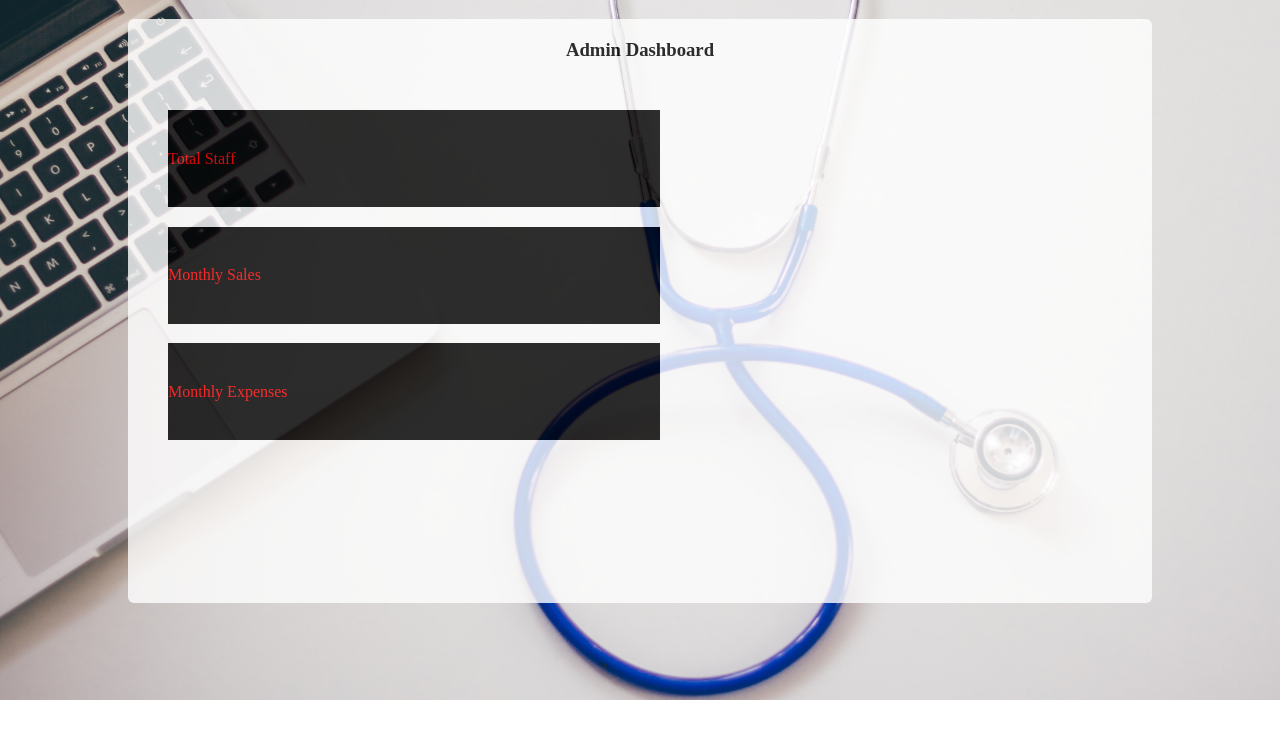
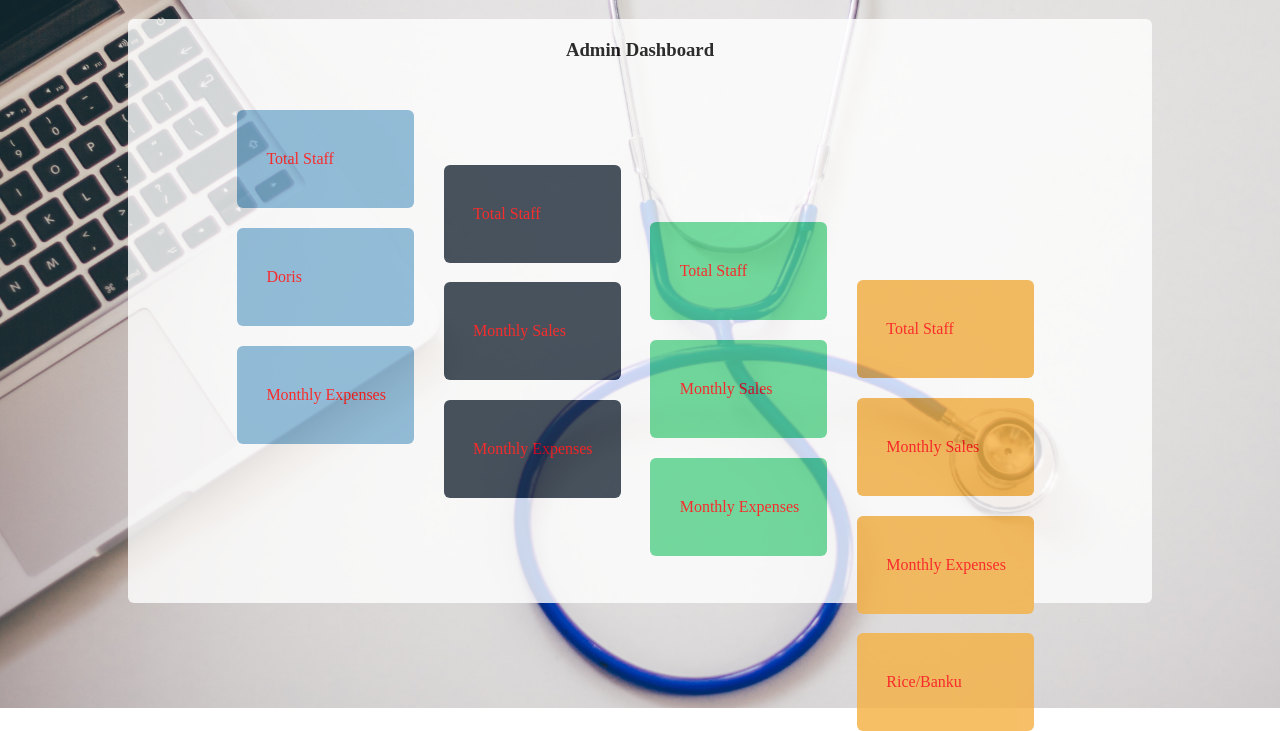
Before and after one commit to ra-n-dev/ccclstores, a PHP site: page /home/admin/index.php in a window 1280 px wide. Shown: the part 100-831 px from the top of the page. Before the commit the page ends 800 px from the top, so only its background shows below. Run offline with PHP 8.4, Linux system fonts and the light colour scheme; the visitor is signed in with stand-in values (Sample User, id 1); data that the repository does not hold is empty; some libraries are stand-ins or nearby versions.

Commit message:
before table rewrite

```diff
--- a/home/admin/index.php
+++ b/home/admin/index.php
@@ -62,17 +62,97 @@ include("../header.php");
         padding-top: 20px;
         padding-bottom: 30px;
     }
-    .dash .ad ul li{
-        margin-top: 2%;
-        padding-bottom: 4%;
-        padding-top: 4%;
+
+
+    .dash .ad ul li a{
+        text-decoration: none;
+
+        padding-top: 5vh;
+        padding-bottom: 5vh;
+        padding-left: 3%;
+        padding-right: 2%;
+        border-radius: 6px;
         color: red;
         display: block;
-        width: 50%;
-        background: black;
-        margin-right: 3%;
+        width: 13%;
+        background: #7FB3D5;
+        margin-right: 0%;
+        margin-top: 2%;
+        margin-left: 7%;
 
     }
+
+
+    .dash .add ul li{
+
+     list-style: none;
+    }
+
+    .dash .ad ul li{
+
+     list-style: none;
+    }
+     .dash .add ul li a{
+        text-decoration: none;
+        margin-top: -30%;
+        padding-top: 5vh;
+        margin-bottom: 32%;
+        padding-bottom: 5vh;
+        padding-left: 3%;
+        padding-right: 2%;
+        border-radius: 6px;
+        color: red;
+        display: block;
+        width: 13%;
+        background: #212F3D;
+        margin-left: 28%;
+
+    }
+
+
+
+    .dash .addd ul li{
+
+     list-style: none;
+    }
+     .dash .addd ul li a{
+        text-decoration: none;
+        margin-top: -60%;
+        padding-top: 5vh;
+        margin-bottom: 62%;
+        padding-bottom: 5vh;
+        padding-left: 3%;
+        padding-right: 2%;
+        border-radius: 6px;
+        color: red;
+        display: block;
+        width: 13%;
+        background: #58D68D;
+        margin-left: 49%;
+
+    }
+
+    .dash .adddd ul li{
+
+     list-style: none;
+    }
+     .dash .adddd ul li a{
+        text-decoration: none;
+        margin-top: -90%;
+        padding-top: 5vh;
+        margin-bottom: 92%;
+        padding-bottom: 5vh;
+        padding-left: 3%;
+        padding-right: 2%;
+        border-radius: 6px;
+        color: red;
+        display: block;
+        width: 13%;
+        background: #F5B041;
+        margin-left: 70%;
+
+    }
+
     .dash .ad ul{
 
     }
@@ -87,6 +167,19 @@ include("../header.php");
         background: yellow;
         margin-right: 3%;
         margin-top: 2%;
+    }
+
+    .dash .add ul li{
+        margin-top: 2%;
+        margin-bottom: 4%;
+        padding-top: 4%;
+        color: red;
+        display: block;
+        width: 50%;
+        background: black;
+        margin-right: 3%;
+        margin-left: 0%;
+
     }
 
    }
@@ -115,15 +208,45 @@ include("../header.php");
        <center> <h3 class="hd">Admin Dashboard</h3></center>
         <div class="ad">
             <ul>
-                <li>Total Staff</li>
-                <li>Monthly Sales</li>
-                <li>Monthly Expenses</li>
+                <li><a href="#">Total Staff</a></li>
+                <li><a href="#">Doris</a></li>
+                <li><a href="#">Monthly Expenses</a></li>
+
+            </ul>
+        </div>
+
+        <div class="add">
+            <ul>
+                <li><a href="#">Total Staff</a></li>
+                <li><a href="#">Monthly Sales</a></li>
+                <li><a href="#">Monthly Expenses</a></li>
 
             </ul>
         </div>
 
 
-    </div>
+        <div class="addd">
+            <ul>
+                <li><a href="#">Total Staff</a></li>
+                <li><a href="#">Monthly Sales</a></li>
+                <li><a href="#">Monthly Expenses</a></li>
+
+            </ul>
+        </div>
+
+        <div class="adddd">
+            <ul>
+                <li><a href="#">Total Staff </a></li>
+                <li><a href="#">Monthly Sales</a></li>
+                <li><a href="#">Monthly Expenses</a></li>
+                <li><a href="#"><span>Rice/Banku</span></a></li>
+
+            </ul>
+        </div>
+
+       </div>
+
+
 
 
 
```
Also changed, not shown: home/doctor/addmore.php (+5 -2 lines), home/doctor/patient_folder.php (+9 -9 lines).
